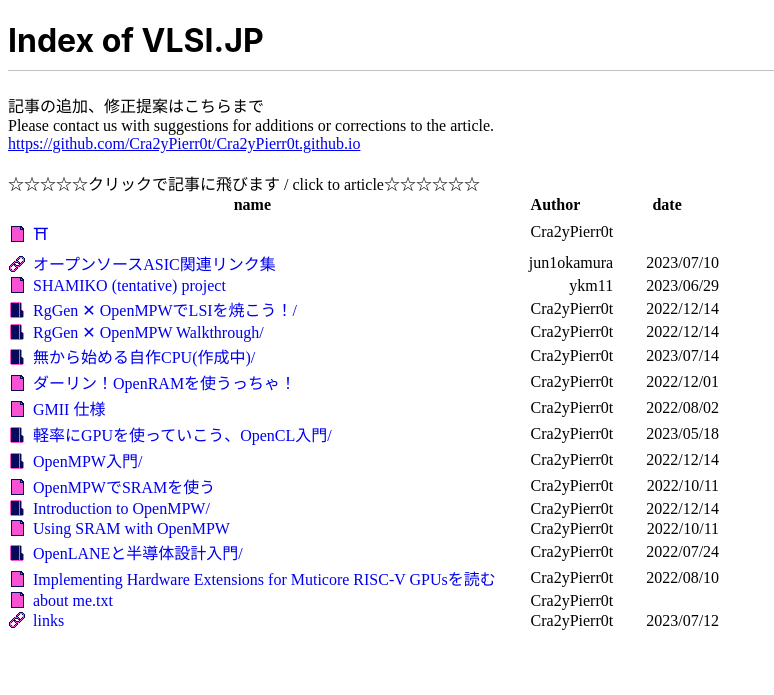
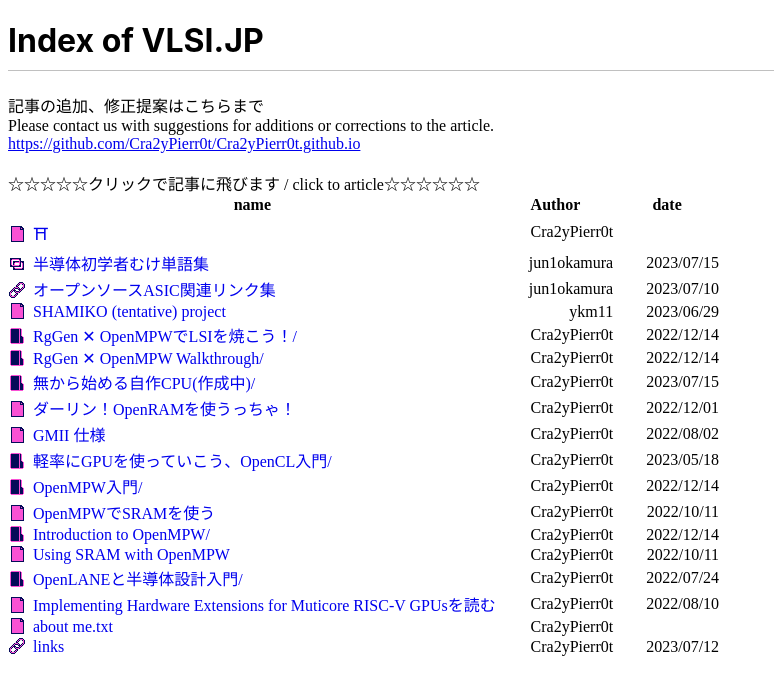
Before and after one commit to Cra2yPierr0t/Cra2yPierr0t.github.io, a Jekyll site: the page built from index.html, in a window 1280 px wide. Shown: the top 695 px of the page, without its empty margins (0-774 px from the left). Built offline with Jekyll 4.4.1, drawn with Linux system fonts in a browser that asks for light colours.

Commit message:
add terms jun1

```diff
--- a/_data/article_list.yml
+++ b/_data/article_list.yml
@@ -3,6 +3,12 @@
   author: Cra2yPierr0t
   date:
   link: Shrine.html
+
+- title: 半導体初学者むけ単語集
+  author: jun1okamura
+  date: 2023/07/15
+  link: https://github.com/jun1okamura/glossary_semiconductor_design_terms_for_beginners/
+  icon: out
 
 - title: オープンソースASIC関連リンク集
   author: jun1okamura
@@ -29,7 +35,7 @@
 
 - title: 無から始める自作CPU(作成中)
   author: Cra2yPierr0t
-  date: 2023/07/14
+  date: 2023/07/15
   link: LetsMakeCPU.html#無から始める自作cpu作成中
   icon: dir
 
```
